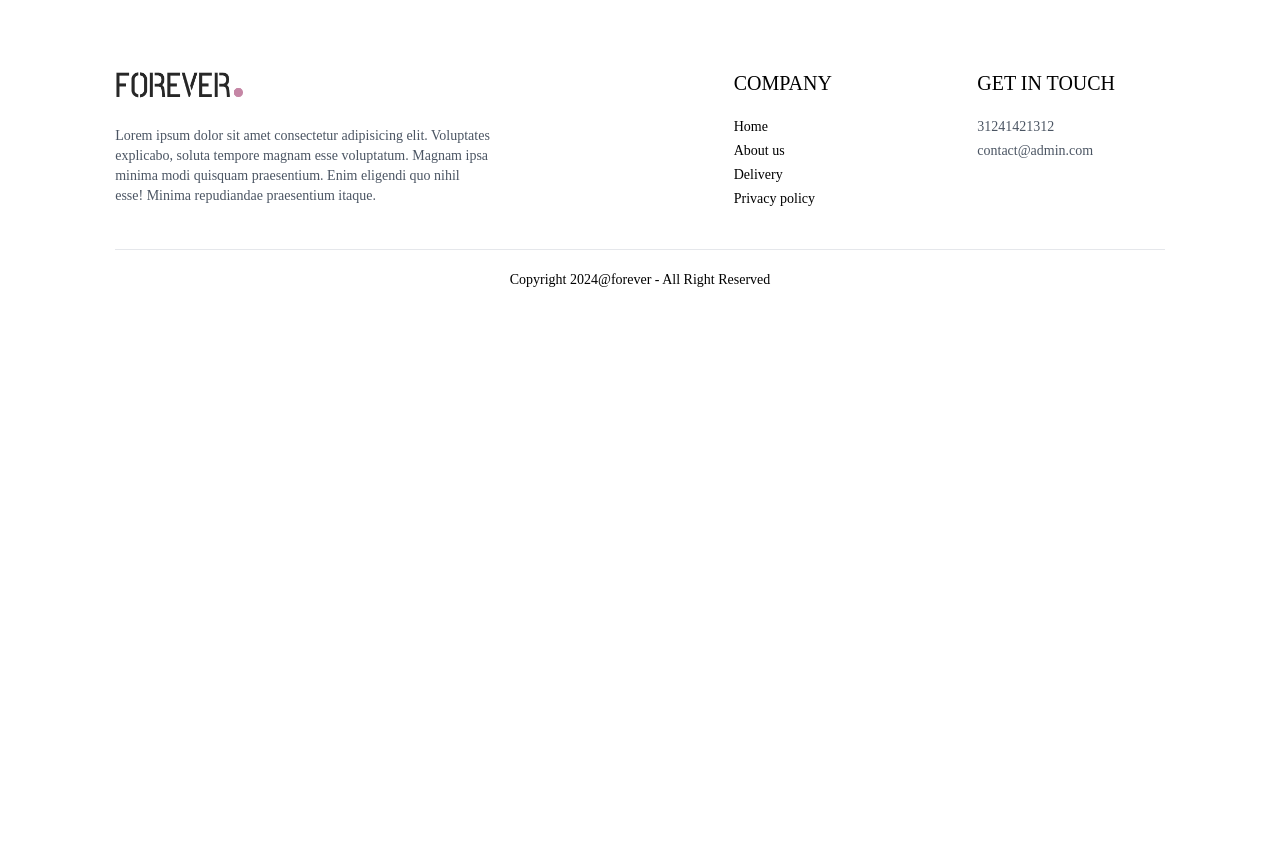
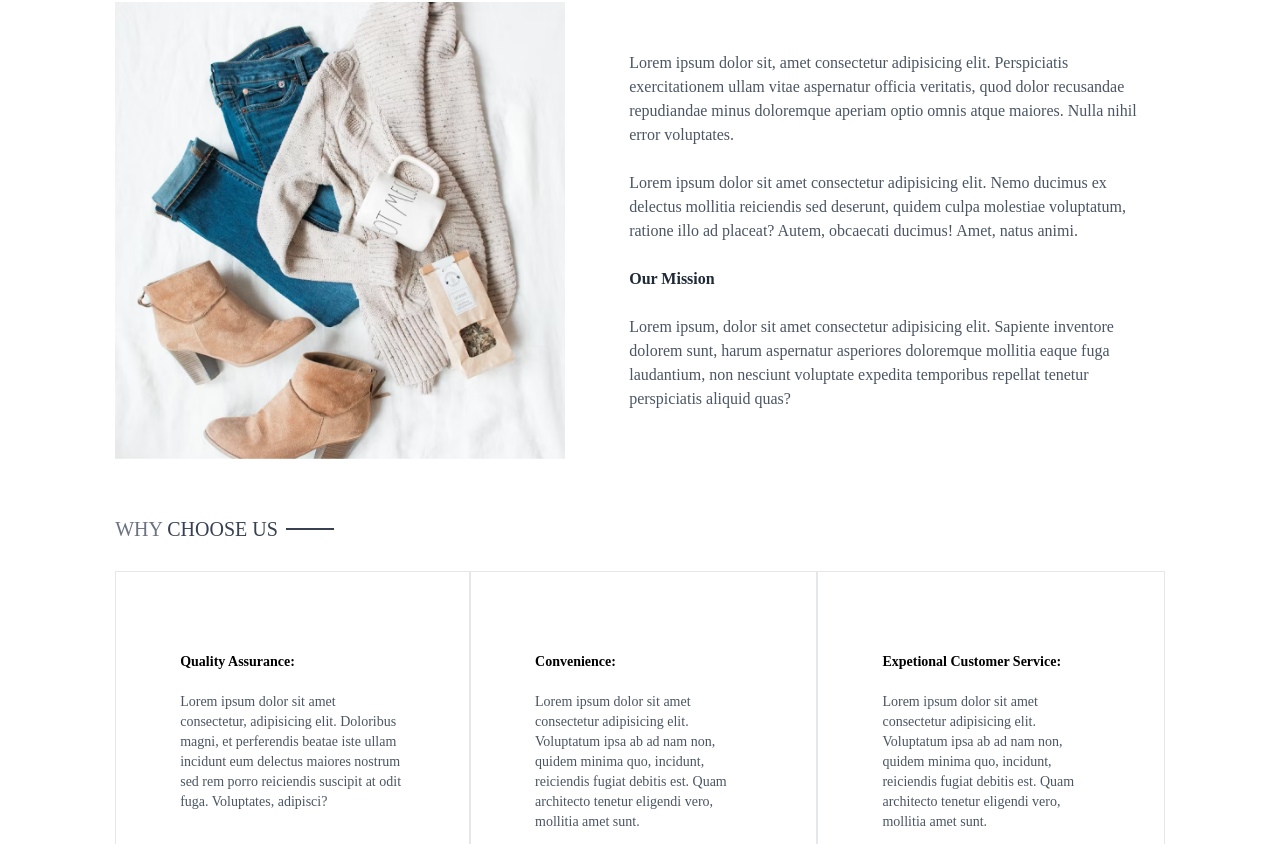
Before and after one commit to karimgaber12/foreverEcommerce, a React (Vite) app: page /about in a window 1280 px wide. Shown: the part 196-1040 px from the top of the page. Before the commit the page ends 800 px from the top, so only its background shows below. Built offline with nearby package versions, Linux system fonts and the light colour scheme.

Commit message:
finish About page

```diff
--- a/src/pages/About.jsx
+++ b/src/pages/About.jsx
@@ -1,8 +1,78 @@
 /* eslint-disable no-unused-vars */
 import React from "react";
+import Title from "../components/Title";
+import NewsLetterBox from "../components/NewsLetterBox";
+import { assets } from "../assets/assets";
+const About = () => {
+  return (
+    <div>
+      <div className="text-2xl text-center pt-8 border-t">
+        <Title text1={"ABOUT"} text2={"US"} />
+      </div>
 
-function About() {
-  return <div>About</div>;
-}
+      <div className="my-10 flex flex-col md:flex-row gap-16">
+        <img
+          className="w-full md:max-w-[450px]"
+          src={assets.about_img}
+          alt=""
+        />
+        <div className="flex flex-col justify-center gap-6 md:w-2/4 text-gray-600">
+          <p>
+            Lorem ipsum dolor sit, amet consectetur adipisicing elit.
+            Perspiciatis exercitationem ullam vitae aspernatur officia
+            veritatis, quod dolor recusandae repudiandae minus doloremque
+            aperiam optio omnis atque maiores. Nulla nihil error voluptates.
+          </p>
+          <p>
+            Lorem ipsum dolor sit amet consectetur adipisicing elit. Nemo
+            ducimus ex delectus mollitia reiciendis sed deserunt, quidem culpa
+            molestiae voluptatum, ratione illo ad placeat? Autem, obcaecati
+            ducimus! Amet, natus animi.
+          </p>
+          <b className="text-gray-800">Our Mission</b>
+          <p>
+            Lorem ipsum, dolor sit amet consectetur adipisicing elit. Sapiente
+            inventore dolorem sunt, harum aspernatur asperiores doloremque
+            mollitia eaque fuga laudantium, non nesciunt voluptate expedita
+            temporibus repellat tenetur perspiciatis aliquid quas?
+          </p>
+        </div>
+      </div>
+      <div className="text-xl py-4">
+        <Title text1={"WHY"} text2={"CHOOSE US"} />
+      </div>
+      <div className="flex flex-col md:flex-row text-sm mb-20">
+        <div className="border px-10 md:px-16 py-8 sm:py-20 flex flex-col gap-5">
+          <b>Quality Assurance:</b>
+          <p className="text-gray-600">
+            Lorem ipsum dolor sit amet consectetur, adipisicing elit. Doloribus
+            magni, et perferendis beatae iste ullam incidunt eum delectus
+            maiores nostrum sed rem porro reiciendis suscipit at odit fuga.
+            Voluptates, adipisci?
+          </p>
+        </div>
+        <div className="border px-10 md:px-16 py-8 sm:py-20 flex flex-col gap-5">
+          <b>Convenience:</b>
+          <p className="text-gray-600">
+            Lorem ipsum dolor sit amet consectetur adipisicing elit. Voluptatum
+            ipsa ab ad nam non, quidem minima quo, incidunt, reiciendis fugiat
+            debitis est. Quam architecto tenetur eligendi vero, mollitia amet
+            sunt.
+          </p>
+        </div>
+        <div className="border px-10 md:px-16 py-8 sm:py-20 flex flex-col gap-5">
+          <b>Expetional Customer Service:</b>
+          <p className="text-gray-600">
+            Lorem ipsum dolor sit amet consectetur adipisicing elit. Voluptatum
+            ipsa ab ad nam non, quidem minima quo, incidunt, reiciendis fugiat
+            debitis est. Quam architecto tenetur eligendi vero, mollitia amet
+            sunt.
+          </p>
+        </div>
+      </div>
+      <NewsLetterBox />
+    </div>
+  );
+};
 
 export default About;
```
